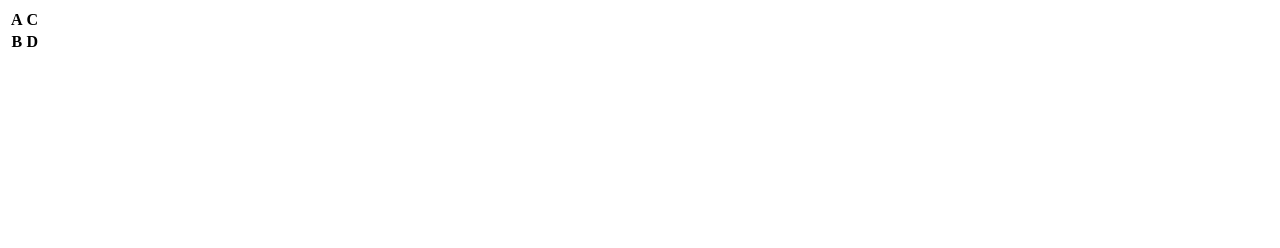
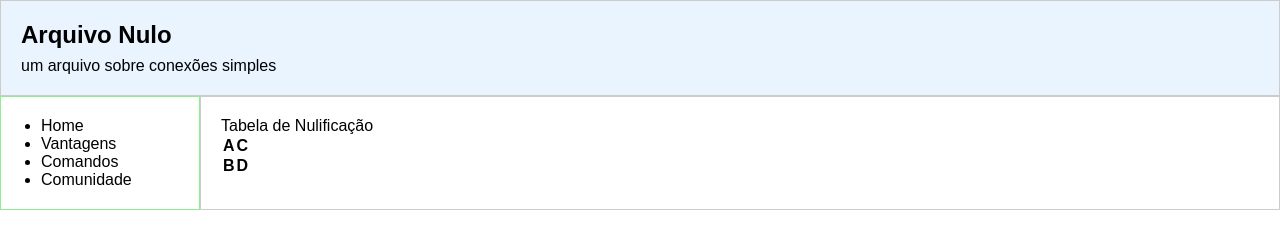
Before and after one commit to KyleNT/HTML-Things, a plain HTML site: page Testificat/null.html in a window 1280 px wide. Drawn offline with Linux system fonts and the light colour scheme.

Commit message:
Reformulação do null.html

```diff
--- a/Testificat/null.html
+++ b/Testificat/null.html
@@ -1,12 +1,86 @@
 <!doctype html>
 <html lang="pt-BR">
-    <body>
-    <table>
 
-        <tr><th>A</th><th>C</th></tr>
+<head>
+    <meta charset="UTF-8">
+    <title>Testificat - Null</title>
+    <style>
+        * {
+            box-sizing: border-box;
+            margin: 0;
+            padding: 0;
+        }
 
-        <tr><th>B</th><th>D</th></tr>
+        body {
+            font-family: Arial, sans-serif;
+        }
 
-    </table>
-    </body>
+        header {
+            background-color: #eaf4ff;
+            padding: 20px;
+            border: 1px solid #ccc;
+        }
+
+        header h1 {
+            font-size: 24px;
+        }
+
+        header p {
+            margin-top: 8px;
+        }
+
+        .container {
+            display: flex;
+        }
+
+        nav {
+            width: 200px;
+            border: 1px solid lightgreen;
+            padding: 20px;
+        }
+
+        nav ul {
+            list-style: disc;
+            margin-left: 20px;
+        }
+
+        main {
+            flex: 1;
+            border: 1px solid #ccc;
+            padding: 20px;
+        }
+    </style>
+</head>
+
+<body>
+    <header>
+        <h1>Arquivo Nulo</h1>
+        <p>um arquivo sobre conexões simples</p>
+    </header>
+
+    <div class="container">
+        <nav>
+            <ul>
+                <li>Home</li>
+                <li>Vantagens</li>
+                <li>Comandos</li>
+                <li>Comunidade</li>
+            </ul>
+        </nav>
+        <main>
+            <p> Tabela de Nulificação</p>
+            <table>
+                <tr>
+                    <th>A</th>
+                    <th>C</th>
+                </tr>
+                <tr>
+                    <th>B</th>
+                    <th>D</th>
+                </tr>
+            </table>
+        </main>
+    </div>
+</body>
+
 </html>
```
